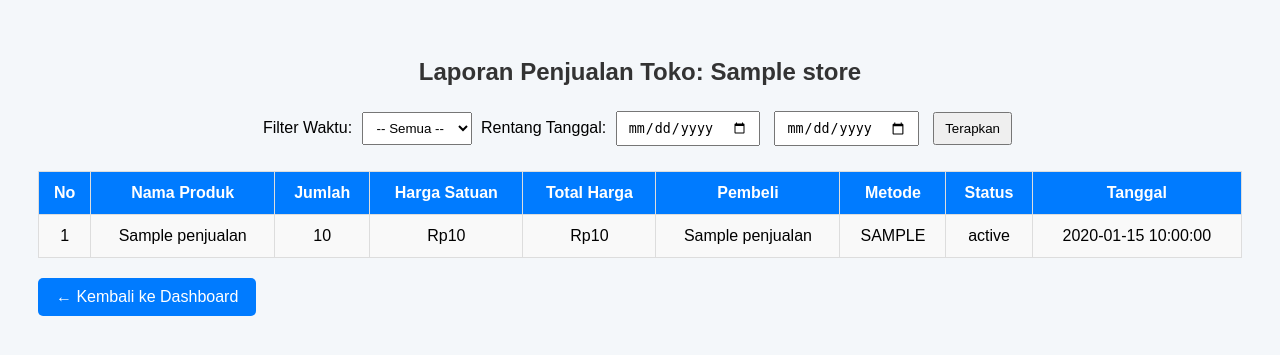
After one commit to AnangNaz/Website-E-Commerce, a PHP site: page /laporanpenjualan.php in a window 1280 px wide. The commit adds this page. Shown: the top 355 px of the page. Run offline with PHP 8.4, Linux system fonts and the light colour scheme; the visitor is signed in with stand-in values (Sample User, id 1); tables that the repository leaves empty or names only in its code hold one stand-in row (values such as "Sample post").

Commit message:
update laporan penjualan

```diff
--- a/koneksi.php
+++ b/koneksi.php
@@ -1,7 +1,7 @@
 <?php
 $hostname = "localhost";
 $username = "root";
-$password = "Anangnaz";
+$password = "";
 $db_name = "ecomm";
 
 $conn = new mysqli($hostname, $username, $password, $db_name);
--- /dev/null
+++ b/laporanpenjualan.php
@@ -0,0 +1,173 @@
+<?php
+session_start();
+include 'koneksi.php';
+
+// Cek apakah user sudah login
+if (!isset($_SESSION['user_id'])) {
+    die("Akses ditolak. Silakan login terlebih dahulu.");
+}
+
+$user_id = $_SESSION['user_id'];
+
+// Ambil toko milik user ini
+$query_store = "SELECT id, nama_toko FROM stores WHERE user_id = ?";
+$stmt_store = $conn->prepare($query_store);
+$stmt_store->bind_param("i", $user_id);
+$stmt_store->execute();
+$result_store = $stmt_store->get_result();
+
+if ($result_store->num_rows === 0) {
+    die("Toko tidak ditemukan. Silakan buka toko terlebih dahulu.");
+}
+
+$toko = $result_store->fetch_assoc();
+$toko_id = $toko['id'];
+$nama_toko = $toko['nama_toko'];
+
+// Filter waktu
+$filter = $_GET['filter'] ?? '';
+$whereTanggal = '';
+$from = $_GET['from'] ?? '';
+$to = $_GET['to'] ?? '';
+
+if ($filter === 'hari_ini') {
+    $today = date('Y-m-d');
+    $whereTanggal = "AND DATE(tanggal) = '$today'";
+} elseif ($filter === 'minggu_ini') {
+    $monday = date('Y-m-d', strtotime('monday this week'));
+    $sunday = date('Y-m-d', strtotime('sunday this week'));
+    $whereTanggal = "AND DATE(tanggal) BETWEEN '$monday' AND '$sunday'";
+}  elseif ($filter === 'bulan_ini') {
+    $bulan = date('Y-m');
+    $whereTanggal = "AND DATE_FORMAT(tanggal, '%Y-%m') = '$bulan'";
+} elseif ($filter === 'bulan_lalu') {
+    $bulanLalu = date('Y-m', strtotime('first day of last month'));
+    $whereTanggal = "AND DATE_FORMAT(tanggal, '%Y-%m') = '$bulanLalu'";
+} elseif (!empty($from) && !empty($to)) {
+    $whereTanggal = "AND DATE(tanggal) BETWEEN '$from' AND '$to'";
+}
+
+// Ambil data penjualan sesuai filter
+$query = "SELECT * FROM penjualan WHERE toko_id = ? $whereTanggal ORDER BY tanggal DESC";
+$stmt_penjualan = $conn->prepare($query);
+$stmt_penjualan->bind_param("i", $toko_id);
+$stmt_penjualan->execute();
+$result = $stmt_penjualan->get_result();
+?>
+
+<!DOCTYPE html>
+<html lang="id">
+<head>
+    <meta charset="UTF-8">
+    <title>Laporan Penjualan - <?= htmlspecialchars($nama_toko) ?></title>
+    <style>
+        body {
+            font-family: Arial, sans-serif;
+            background-color: #f4f7fa;
+            padding: 30px;
+        }
+        h2 {
+            color: #333;
+            text-align: center;
+        }
+        form {
+            text-align: center;
+            margin-bottom: 20px;
+        }
+        form select, form input, form button {
+            padding: 7px 10px;
+            margin: 5px;
+        }
+        table {
+            width: 100%;
+            border-collapse: collapse;
+            margin-top: 15px;
+        }
+        th, td {
+            border: 1px solid #ddd;
+            padding: 12px 10px;
+            text-align: center;
+        }
+        th {
+            background-color: #007bff;
+            color: white;
+        }
+        tr:nth-child(even) {
+            background-color: #f9f9f9;
+        }
+        .kembali {
+            display: inline-block;
+            margin-top: 20px;
+            background: #007bff;
+            color: white;
+            padding: 10px 18px;
+            text-decoration: none;
+            border-radius: 5px;
+        }
+        .kembali:hover {
+            background: #0056b3;
+        }
+    </style>
+</head>
+<body>
+
+    <h2>Laporan Penjualan Toko: <?= htmlspecialchars($nama_toko) ?></h2>
+
+    <!-- Filter Form -->
+    <form method="GET">
+        <label>Filter Waktu:</label>
+        <select name="filter">
+            <option value="">-- Semua --</option>
+            <option value="hari_ini" <?= ($filter == 'hari_ini') ? 'selected' : '' ?>>Hari Ini</option>
+            <option value="minggu_ini" <?= ($filter == 'minggu_ini') ? 'selected' : '' ?>>Minggu Ini</option>
+            <option value="bulan_ini" <?= ($filter == 'bulan_ini') ? 'selected' : '' ?>>Bulan Ini</option>
+            <option value="bulan_lalu" <?= ($filter == 'bulan_lalu') ? 'selected' : '' ?>>Bulan Lalu</option>
+
+        </select>
+
+        <label>Rentang Tanggal:</label>
+        <input type="date" name="from" value="<?= htmlspecialchars($from) ?>">
+        <input type="date" name="to" value="<?= htmlspecialchars($to) ?>">
+        <button type="submit">Terapkan</button>
+    </form>
+
+    <table>
+        <tr>
+            <th>No</th>
+            <th>Nama Produk</th>
+            <th>Jumlah</th>
+            <th>Harga Satuan</th>
+            <th>Total Harga</th>
+            <th>Pembeli</th>
+            <th>Metode</th>
+            <th>Status</th>
+            <th>Tanggal</th>
+        </tr>
+
+        <?php
+        $no = 1;
+        while ($data = $result->fetch_assoc()) {
+            echo "<tr>
+                <td>{$no}</td>
+                <td>{$data['nama_produk']}</td>
+                <td>{$data['jumlah']}</td>
+                <td>Rp" . number_format($data['harga_satuan'], 0, ',', '.') . "</td>
+                <td>Rp" . number_format($data['total_harga'], 0, ',', '.') . "</td>
+                <td>{$data['nama_pembeli']}</td>
+                <td>" . strtoupper($data['metode_pembayaran']) . "</td>
+                <td>{$data['status']}</td>
+                <td>{$data['tanggal']}</td>
+            </tr>";
+            $no++;
+        }
+
+        if ($no === 1) {
+            echo "<tr><td colspan='9'>Belum ada penjualan untuk filter yang dipilih.</td></tr>";
+        }
+        ?>
+    </table>
+
+    <a class="kembali" href="dashboard_toko.php">← Kembali ke Dashboard</a>
+
+</body>
+</html>
```
Also changed, not shown: index.php (+1 -16 lines).
